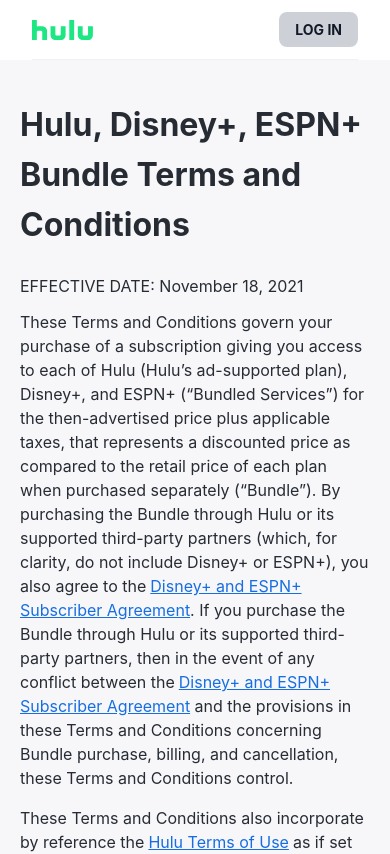
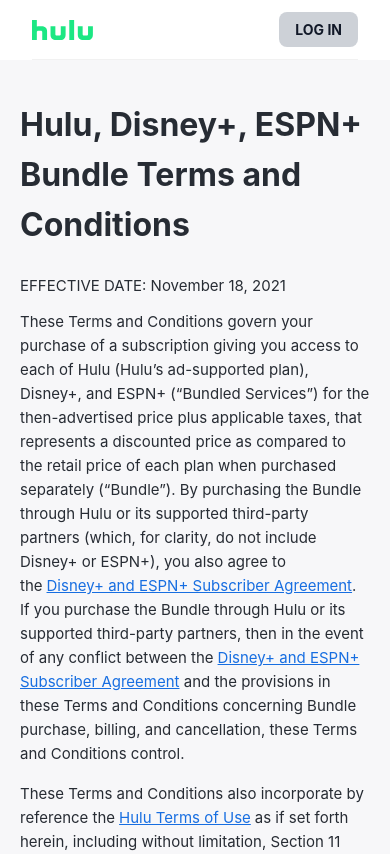
Before and after one commit to tienne3/The-X-Files, a React (Create React App) app: page /terms-apply in a window 390 px wide. Shown: the top 854 px of the page. Built offline with nearby package versions, Linux system fonts and the light colour scheme.

Commit message:
update ui

```diff
--- a/src/Layouts/components/Header/BackgroundMobile/index.js
+++ b/src/Layouts/components/Header/BackgroundMobile/index.js
@@ -82,7 +82,7 @@
             </div>
           </div>
           {/* header mid */}
-          <div className="mx-5 absolute z-10 bottom-[248px] text-white">
+          <div className="px-5 w-full mx-auto absolute z-10 bottom-[248px] text-white">
             <p className="text-[11px] mb-1 font-semibold tracking-wider text-white opacity-70">
               11 SEASONS AVAILABLE (218 EPISODES)
             </p>
--- a/src/pages/TermsApply/index.js
+++ b/src/pages/TermsApply/index.js
@@ -10,7 +10,7 @@
       </div>
       {/* body */}
       <div className="min-h-[1000px] bg-[#f7f7f9] mt-[60px] flex justify-center">
-        <div className="w-full md:w-[768px] mx-auto text-textGray text-[16px] md:text-[17px] pt-10 px-5 md:px-[50px] lg:px-[10px] leading-6 pb-5">
+        <div className="w-full md:w-[768px] mx-auto text-textGray text-[15px] sm:text-[16px] md:text-[17px] pt-10 px-5 md:px-[50px] lg:px-[10px] leading-6 pb-5">
           <h3 className="text-[32px] sm:text-[34px] md:text-[36px] lg:text-[38px] xl:text-[40px] font-bold leading-[50px]">
             Hulu, Disney+, ESPN+ Bundle Terms and Conditions
           </h3>
```
